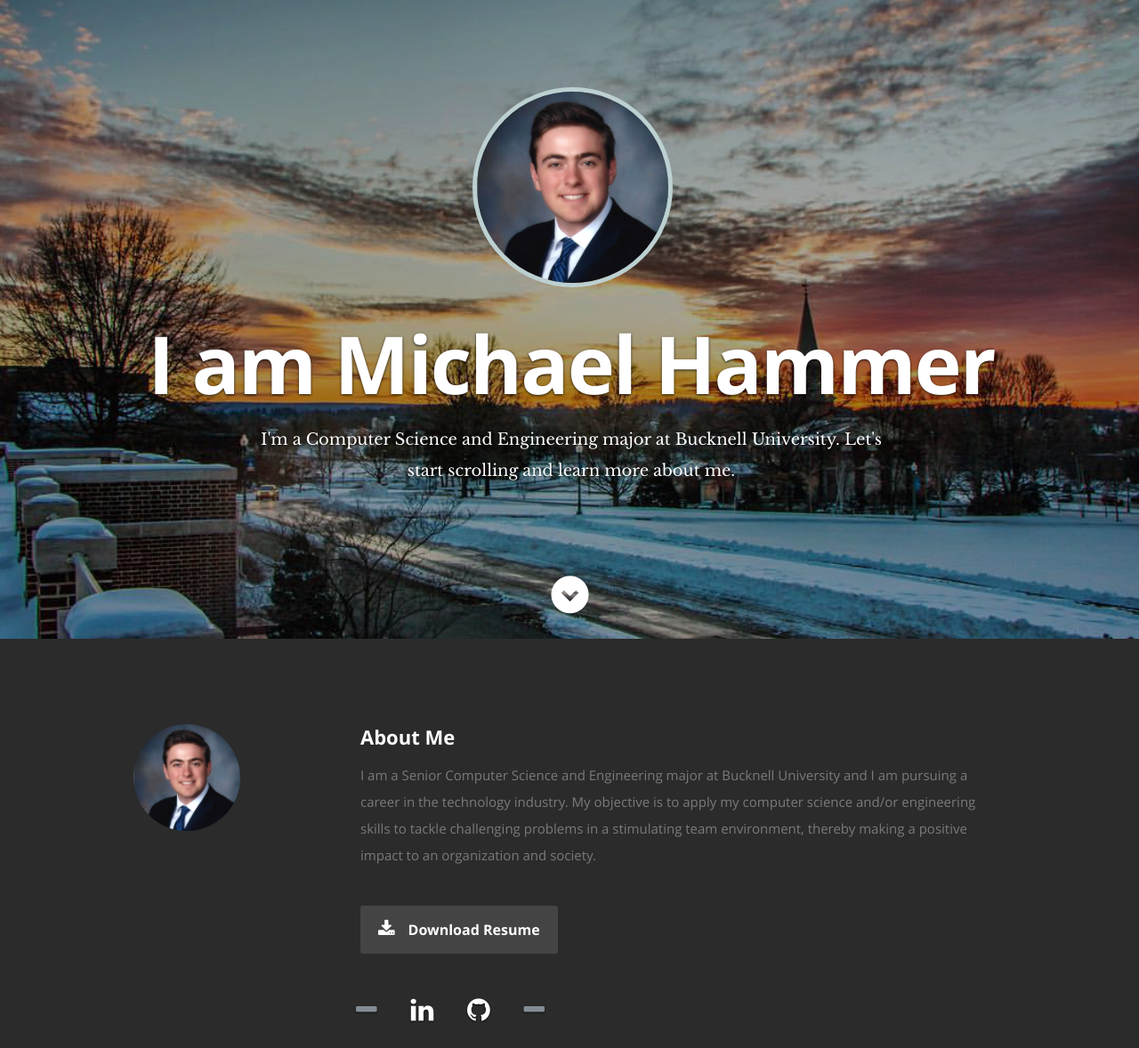
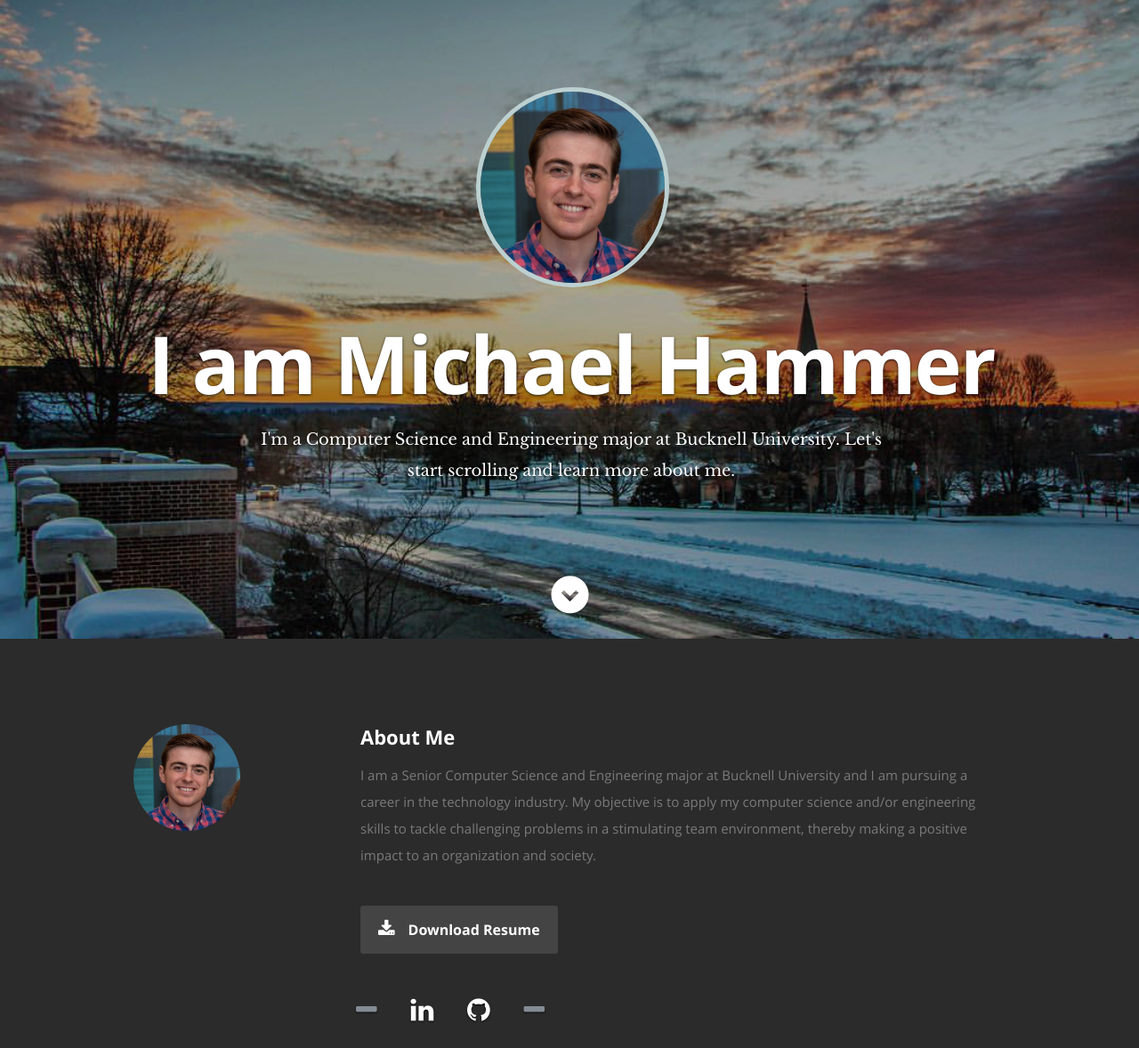
Before and after one commit to mphammer/mphammer.github.io, a plain HTML site: page index.html in a window 1280 px wide. Shown: the part 82-1260 px from the top of the page at 89% size. Drawn offline with nearby package versions, Linux system fonts and the light colour scheme.

Commit message:
Updated photo

```diff
--- a/index.html
+++ b/index.html
@@ -60,7 +60,7 @@
       <div class="row banner">
          <div class="profile-pic-cover-edit">
             <span class="verticle-align-helper "></span>
-            <img class="profile-pic-edit"  src="images/IDCardPic.jpg" alt="">
+            <img class="profile-pic-edit"  src="images/MyFace.jpg" alt="">
          </div>
          <div class="banner-text">
             <h1 class="responsive-headline">
@@ -87,7 +87,7 @@
 
       <div class="row">
          <div class="three columns">
-            <img class="profile-pic"  src="images/IDCardPic.jpg" alt="" />
+            <img class="profile-pic"  src="images/MyFace.jpg" alt="" />
          </div>
 
          <div class="nine columns main-col">
```
Also changed, not shown: images/MyFace.jpg (added).
